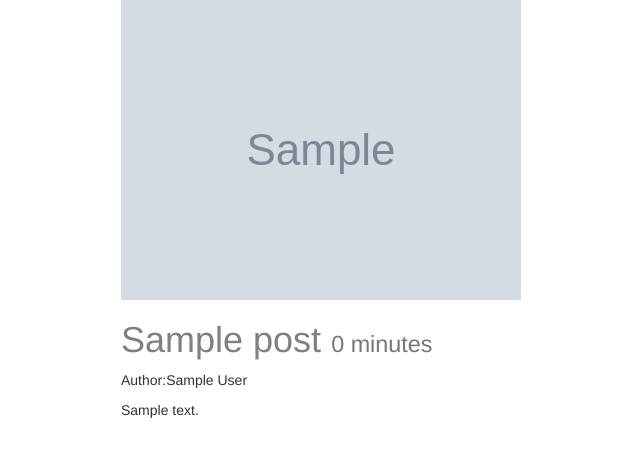
After one commit to deadlyhallows/product-based, a Django app: a page that uses posts/templates/posts/base.html in a window 1280 px wide. The commit adds this page. Shown: the top 457 px of the page, without its empty margins (249-889 px from the left). Run offline with Django 3.2, Linux system fonts and the light colour scheme; tables that the repository leaves empty hold one stand-in row (values such as "Sample post"); grey boxes marked "Sample" are stand-in pictures; some libraries are stand-ins or nearby versions.

Commit message:
problem with slug

```diff
--- a/posts/models.py
+++ b/posts/models.py
@@ -33,7 +33,7 @@ class Post(models.Model):
         return self.title
 
     def get_absolute_url(self):
-        return reverse('posts:detail',kwargs={"id":self.id})
+        return reverse('posts:detail',kwargs={"slug":self.slug})
 
     class Meta:
         ordering = ['-timestamp','-updated']#important
--- a/posts/templates/base.html
+++ b/posts/templates/posts/base.html
@@ -13,9 +13,20 @@
 
 <body>
 <div class="container">
-    {%  include "messages_display.html" %}
+
+<script>(function(d, s, id) {
+  var js, fjs = d.getElementsByTagName(s)[0];
+  if (d.getElementById(id)) return;
+  js = d.createElement(s); js.id = id;
+  js.src = 'https://connect.facebook.net/en_US/sdk.js#xfbml=1&version=v2.12';
+  fjs.parentNode.insertBefore(js, fjs);
+}(document, 'script', 'facebook-jssdk'));
+</script>
+    {%  include "posts/messages_display.html" %}
     {% block content %}{% endblock content %}
 </div>
+<div id="fb-root"></div>
+
 
 <script src="https://ajax.googleapis.com/ajax/libs/jquery/3.2.1/jquery.min.js"></script>
 <script src="https://maxcdn.bootstrapcdn.com/bootstrap/3.3.7/js/bootstrap.min.js"></script>
--- a/posts/templates/post_create.html
+++ b/posts/templates/posts/post_create.html
@@ -1,4 +1,4 @@
-{%  extends "base.html" %}
+{%  extends "posts/base.html" %}
 
 {% block content %}
 <div class="col-sm-6 col-sm-offset-3">
--- /dev/null
+++ b/posts/templates/posts/post_detail.html
@@ -0,0 +1,44 @@
+{% extends "posts/base.html" %}
+{% load urlify %}
+
+{% block content %}
+    <title>{% block head_title %}{{ objs.title }}|{{ block.super }}{% endblock %}</title>
+    <div class="col-sm-6 col-sm-offset-3">
+        {% if objs.image %}
+            <img src="{{ objs.image.url }}" class="img-responsive"/>
+        {% endif %}
+        <h1>{{ title }} <small>{{ objs.timestamp|timesince }}</small></h1>
+        {% if objs.user.get_full_name %}
+            <p>Author:{{ objs.user.get_full_name }}</p>
+        {% endif %}
+
+        <div class="fb-like" data-href="{{ request.build_absolute_uri }}" data-layout="standard" data-action="like" data-size="small"
+         data-show-faces="true" data-share="true">
+        </div>
+
+        <!--<a href="https://www.facebook.com/sharer/sharer.php?u={{ request.build_absolute_uri }}">
+        Facebook
+        </a>
+
+        <a href="https://twitter.com/home?status={{ objs.content|urlify }}%20{{ request.build_absolute_uri }}">
+        Twitter
+        </a>
+
+        <a href='https://plus.google.com/share?url={{ request.build_absolute_uri }}'></a>
+
+
+        <a href="https://www.linkedin.com/shareArticle?mini=true&url={{ request.build_absolute_uri }}&title={{ objs.title }}&summary={{ objs.content|urlify }}&source={{ request.build_absolute_uri }}">
+        Linkedin
+        </a>
+
+        <a href="http://www.reddit.com/submit?url={{ request.build_absolute_uri }}&title={{ objs.content|urlify }}.">Reddit</a>
+        -->
+        <div class="row">
+            <div class="col-sm-12">
+                {{ objs.content |truncatechars:80|linebreaks }}<br>
+                <div class="fb-comments " data-href="{{ request.build_absolute_uri }}" data-numposts="5"></div>
+            </div>
+        </div>
+    </div>
+
+{% endblock content %}
--- a/posts/templates/post_list.html
+++ b/posts/templates/posts/post_list.html
@@ -1,4 +1,4 @@
-{% extends "base.html" %}
+{% extends "posts/base.html" %}
 
 {% block content %}
 <div class='col-sm-6 col-sm-offset-3'>
@@ -12,10 +12,10 @@
                     <img src="{{ obj1.image.url }}" class="img-responsive"/>
                 {% endif %}
              <div class="caption">
-                <h3><a href="{% url "posts:detail" id=obj1.id %}">{{ obj1.title }} <small>{{ obj1.timestamp|timesince }}</small></a></h3>
+                <h3><a href=" {{ obj.get_absolute_url }} ">{{ obj1.title }} <small>{{ obj1.timestamp|timesince }}</small></a></h3>
                  {% if obj1.user.get_full_name %}<p>Author:{{ obj1.user.get_full_name }}</p>{% endif %}
                 <p>{{ obj1.content |linebreaks|truncatechars:120}}</p>
-                 <p><a href="{% url "posts:detail" id=obj1.id %}" class="btn btn-primary" role="button">View</a></p>
+                 <p><a href="{% url "posts:detail" slug=obj1.slug %}" class="btn btn-primary" role="button">View</a></p>
              </div>
 
             </div>
--- a/posts/urls.py
+++ b/posts/urls.py
@@ -1,12 +1,18 @@
-from django.conf.urls import url,include
-from posts import views
+from django.conf.urls import url
 
+from .views import (
+    post_list,
+    post_create,
+    post_detail,
+    post_update,
+    post_delete,
+    )
 
 urlpatterns = [
-
-    url(r'^$',views.post_list,name="list"),
-    url(r'^create/$',views.post_create),
-    url(r'^(?P<id>\d+)/$',views.post_detail,name="detail"),
-    url(r'^(?P<id>\d+)/edit/$',views.post_update,name="update"),
-    url(r'^(?P<id>\d+)/delete/$',views.post_delete)
+    url(r'^$', post_list, name='list'),
+    url(r'^create/$', post_create, name='create'),
+    url(r'^(?P<slug>[\w-]+)/$', post_detail, name='detail'),
+    url(r'^(?P<slug>[\w-]+)/edit/$', post_update, name='update'),
+    url(r'^(?P<slug>[\w-]+)/delete/$', post_delete),
+    #url(r'^posts/$', "<appname>.views.<function_name>"),
 ]
--- a/posts/views.py
+++ b/posts/views.py
@@ -1,18 +1,18 @@
 from urllib.parse import quote_plus
 
-from django.http import HttpResponse ,HttpResponseRedirect,Http404
-from django.shortcuts import render,get_object_or_404,redirect
-from django.core.paginator import Paginator,EmptyPage, PageNotAnInteger
+from django.http import HttpResponse, HttpResponseRedirect, Http404
+from django.shortcuts import render, get_object_or_404, redirect
+from django.core.paginator import Paginator, EmptyPage, PageNotAnInteger
 from .models import Post
 from django.contrib import messages
 from .forms import PostForm
 
 # Create your views here.
 def post_create(request):
-    form = PostForm(request.POST or None,request.FILES or None)
+    form = PostForm(request.POST or None, request.FILES or None)
     if not request.user.is_staff or request.user.is_superuser:
         raise Http404
-    if form.is_valid()==True:
+    if form.is_valid() == True:
         instance=form.save(commit=False)
         instance.user = request.user
         instance.save()
@@ -22,13 +22,15 @@ def post_create(request):
         messages.error(request,"not created")
     context = {"form": form}
 
-    return render(request,"post_create.html",context)
+    return render(request, "posts/post_create.html", context)
+
+
 
 
 def post_list(request):
-    queryset_list = Post.objects.all()#.order_by("-timestamp")
+    queryset_list = Post.objects.all()  #.order_by("-timestamp")
     paginator = Paginator(queryset_list, 5)
-    page_change_var = 'page' #change=request
+    page_change_var = 'page'  #change=request
     page = request.GET.get(page_change_var)
     try:
         queryset = paginator.page(page)
@@ -41,23 +43,23 @@ def post_list(request):
         "title": "LIST",
         "page_change_var":page_change_var
     }
-    return render(request, 'post_list.html', context)
+    return render(request, 'posts/post_list.html', context)
 
-def post_detail(request,id=None):
-    instance = get_object_or_404(Post,id=id)
+def post_detail(request,slug=None):
+    instance = get_object_or_404(Post,slug=slug)
     share_string = quote_plus(instance.content)
     context={
          "objs":instance,
          "title":instance.title,
          "share_string":share_string
     }
-    return render(request,'post_detail.html',context)
+    return render(request,'posts/post_detail.html',context)
 
 
-def post_update(request,id=None):
+def post_update(request,slug=None):
     if not request.user.is_staff or request.user.is_superuser:
         raise Http404
-    instance = get_object_or_404(Post, id=id)
+    instance = get_object_or_404(Post, slug=slug)
     form = PostForm(request.POST or None, request.FILES or None, instance=instance)
     if form.is_valid() == True:
         instance = form.save(commit=False)
@@ -70,12 +72,12 @@ def post_update(request,id=None):
         "title": instance.title,
         "form": form
     }
-    return render(request, "post_create.html", context)
+    return render(request, "posts/post_create.html", context)
 
 
-def post_delete(request,id=None):
+def post_delete(request, slug=None):
     if not request.user.is_staff or request.user.is_superuser:
         raise Http404
-    instance = get_object_or_404(Post, id=id)
+    instance = get_object_or_404(Post, slug=slug)
     instance.delete()
-    return  redirect("posts:list")
+    return redirect("posts:list")
--- a/product/urls.py
+++ b/product/urls.py
@@ -14,14 +14,14 @@ Including another URLconf
     2. Add a URL to urlpatterns:  path('blog/', include('blog.urls'))
 """
 from django.conf import settings
+from django.conf.urls import include, url
+from django.conf.urls.static import static
 from django.contrib import admin
-from django.conf.urls import url,include
-from django.conf.urls.static import static
-
 
 urlpatterns = [
-    url('admin/', admin.site.urls),
-    url('',include('posts.urls',namespace="posts"))
+    url(r'^admin/', admin.site.urls),
+    url(r'^posts/', include("posts.urls", namespace='posts')),
+    #url(r'^posts/$', "<appname>.views.<function_name>"),
 ]
 
 
```
Also changed, not shown: posts/templates/post_detail.html (deleted, +0 -41 lines), posts/templates/posts/messages_display.html (renamed from posts/templates/messages_display.html).
